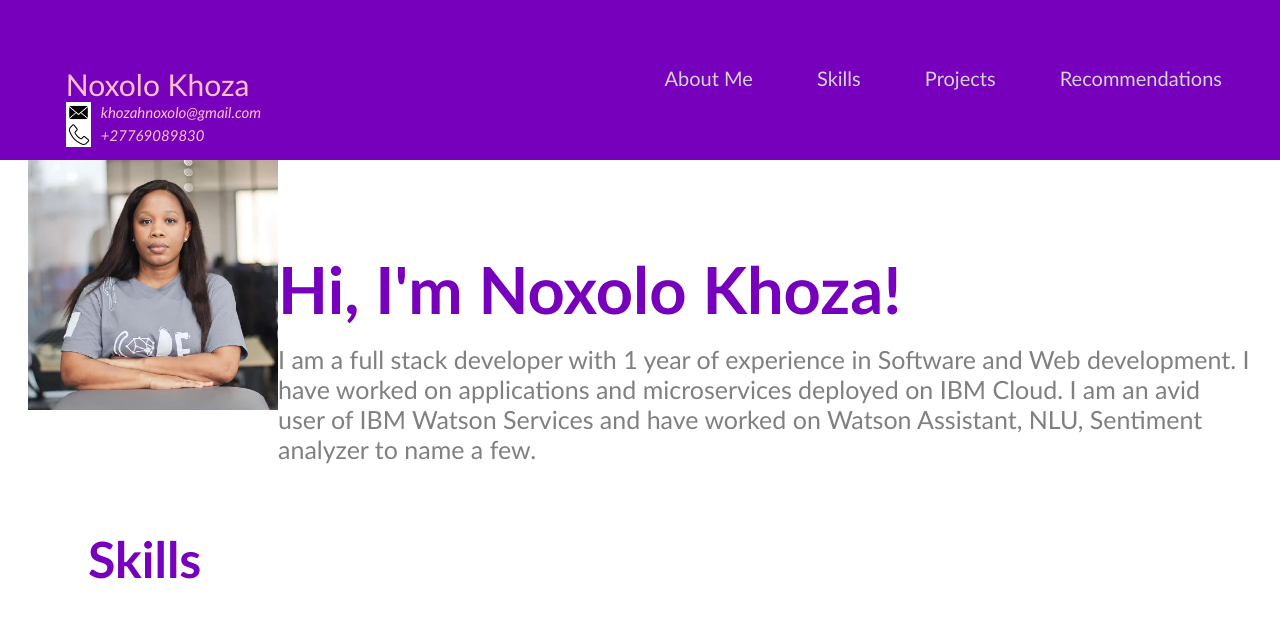
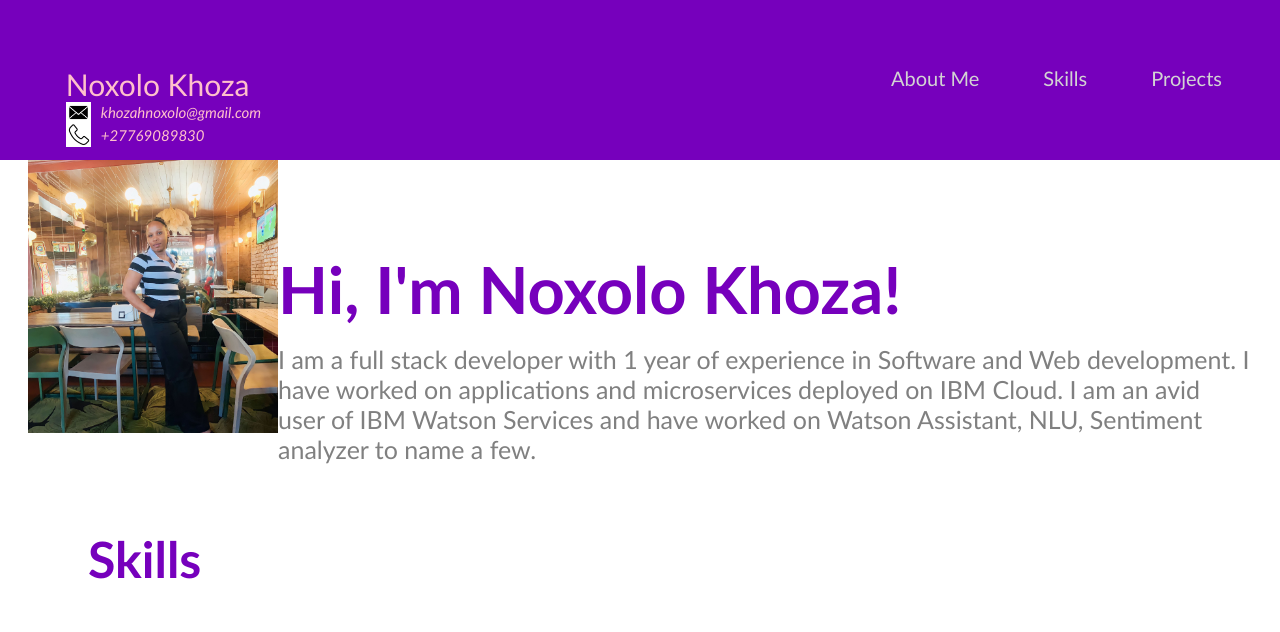
Before and after one commit to uNoxKhoza/Single_Page_Portfolio, a plain HTML site: page index.html in a window 1280 px wide. Shown: the top 632 px of the page. Drawn offline with Linux system fonts and the light colour scheme.

Commit message:
updated files

```diff
--- a/index.html
+++ b/index.html
@@ -29,7 +29,7 @@
                 <a class="topmenu" href="#about-me">About Me</a>
                 <a class="topmenu" href="#skills">Skills</a>
                 <a class="topmenu" href="#projects">Projects</a>
-                <a class="topmenu" href="#recommendations">Recommendations</a>
+                <!-- <a class="topmenu" href="#recommendations">Recommendations</a> -->
                 <!-- Add the links for Skills, Projects and Recommendation here -->
 
             </div>
@@ -39,7 +39,7 @@
     <!-- About Me -->
     <section id="about-me" class="container">
         <div>
-            <img src="images/Noxolo.jpeg" width="250px" />
+            <img src="images/noxee.jpg" width="250px" />
         </div>
 
         <div>
```
Also changed, not shown: images/noxee.jpg (added).
